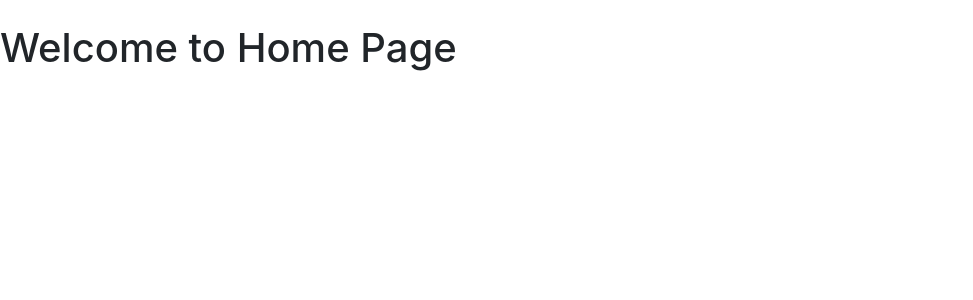
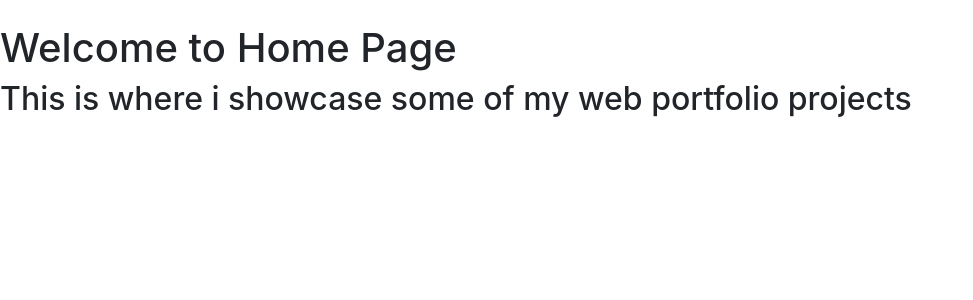
Before and after one commit to jayrajan/web_portfolio, a Python web app: template templates/home.html in a window 1280 px wide. Shown: the part 130-430 px from the top of the page, without its empty margins (0-973 px from the left). Run offline with Jinja, Linux system fonts and the light colour scheme; the template is opened without the code that fills it, so the values that code supplies are empty.

Commit message:
feat: header2

```diff
--- a/templates/home.html
+++ b/templates/home.html
@@ -2,5 +2,6 @@
 
 {% block content %}
 <h1> Welcome to Home Page </h1>
+<h2> This is where i showcase some of my web portfolio projects </h2>
 
 {% endblock %}
```
